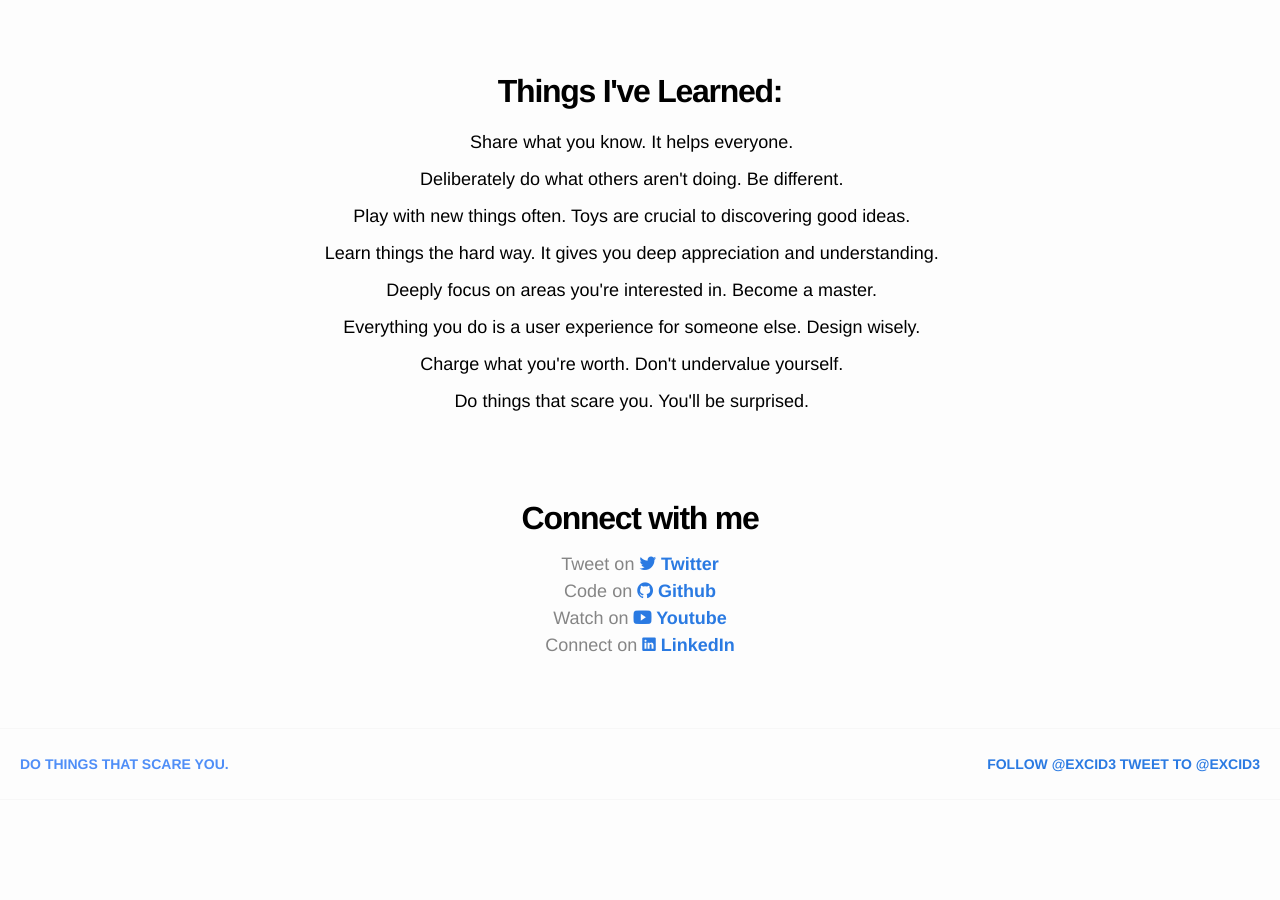
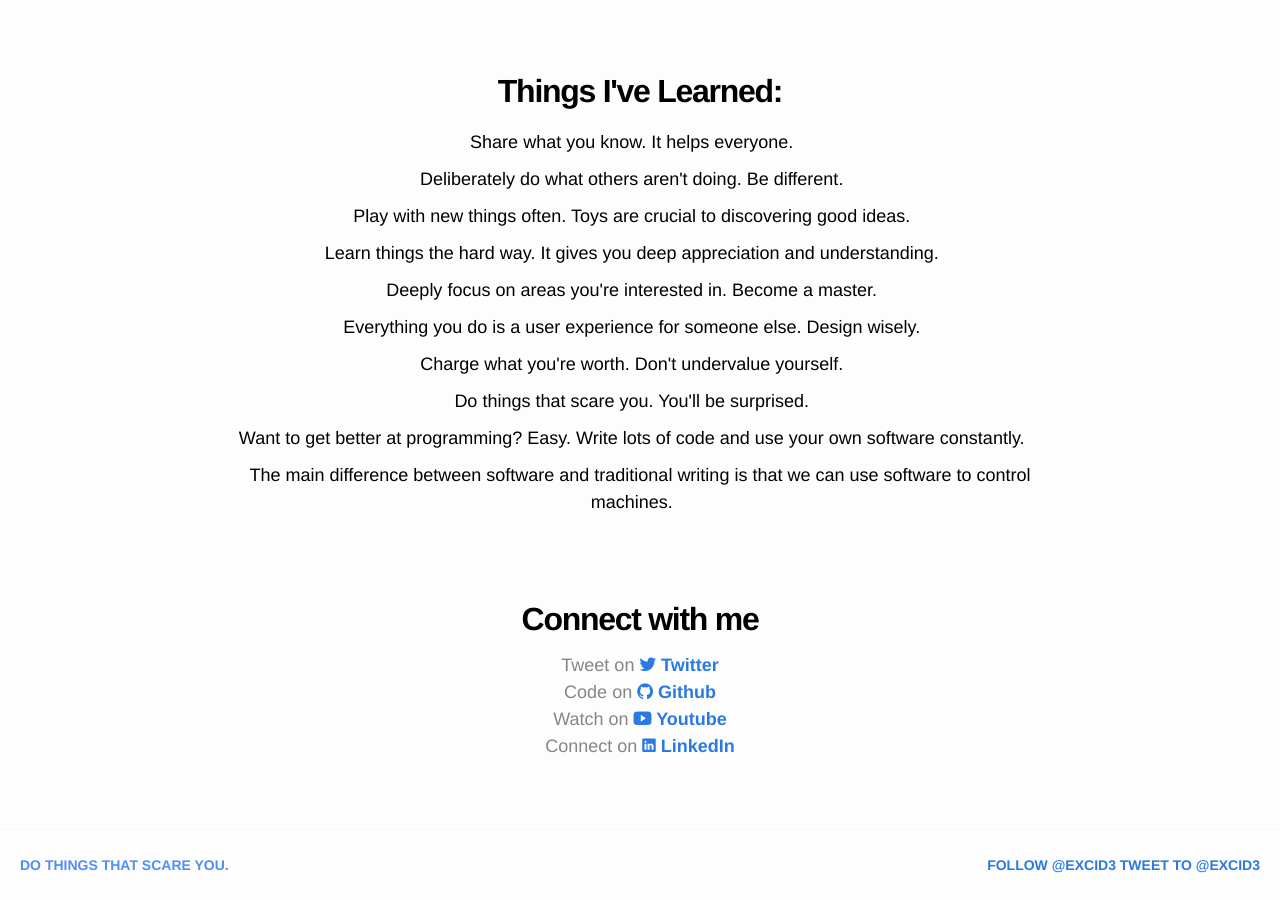
Before and after one commit to excid3/excid3.com, a Jekyll site: the page built from index.html, in a window 1280 px wide and 900 px high, scrolled down 1209 px. Built offline with Jekyll 4.4.1, drawn with Linux system fonts in a browser that asks for light colours; comment, search, counter and statistics services are not loaded; before the commit the page ends 2008 px from its top, so only the background shows below that.

Commit message:
Moar quotes

```diff
--- a/index.html
+++ b/index.html
@@ -92,6 +92,18 @@ layout: default
         <i class="ion ion-social-twitter"></i>
       </a>
     </li>
+    <li>
+      <a class="icon-link" href="https://twitter.com/intent/tweet?via=excid3&text=Want+to+get+better+at+programming?+Easy.+Write+lots+of+code+and+use+your+own+software+constantly.">
+        Want to get better at programming? Easy. Write lots of code and use your own software constantly.
+        <i class="ion ion-social-twitter"></i>
+      </a>
+    </li>
+    <li>
+      <a class="icon-link" href="https://twitter.com/intent/tweet?via=excid3&text=The+main+difference+between+software+and+traditional+writing+is+that+we+can+use+software+to+control+machines.">
+        The main difference between software and traditional writing is that we can use software to control machines.
+        <i class="ion ion-social-twitter"></i>
+      </a>
+    </li>
   </ul>
 
   <div class="social-links text-center">
```
